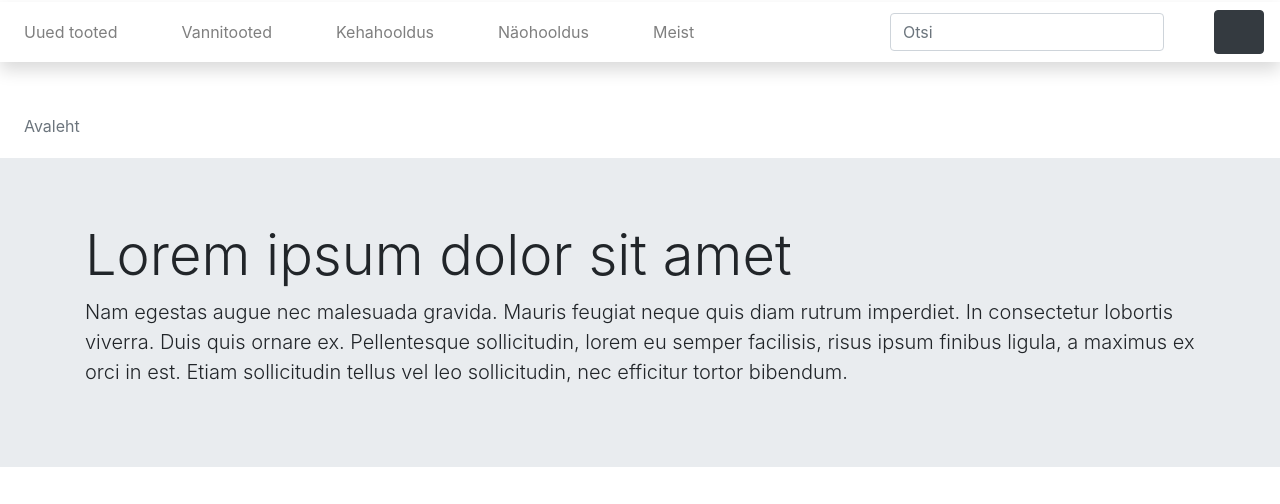
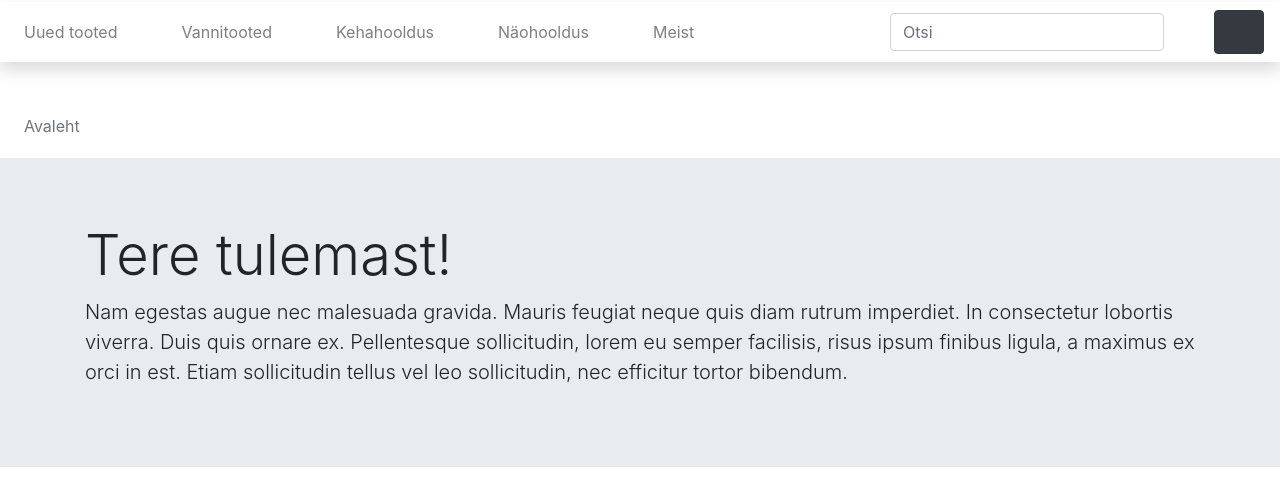
Before and after one commit to meritkangro/VL_bootstrap, a plain HTML site: page index.html in a window 1280 px wide. Shown: the part 254-758 px from the top of the page. Drawn offline with nearby package versions, Linux system fonts and the light colour scheme.

Commit message:
Update index.html

```diff
--- a/index.html
+++ b/index.html
@@ -85,7 +85,7 @@
         <!-- TODO! --->
 		<div class="jumbotron jumbotron-fluid">
 			<div class="container">
-				<h1 class="display-4">Lorem ipsum dolor sit amet</h1>
+				<h1 class="display-4">Tere tulemast!</h1>
 				<p class="lead">Nam egestas augue nec malesuada gravida.
 				Mauris feugiat neque quis diam rutrum imperdiet. In consectetur lobortis viverra. Duis quis ornare ex.
 				Pellentesque sollicitudin, lorem eu semper facilisis, risus ipsum finibus ligula, a maximus ex orci in est.
```
